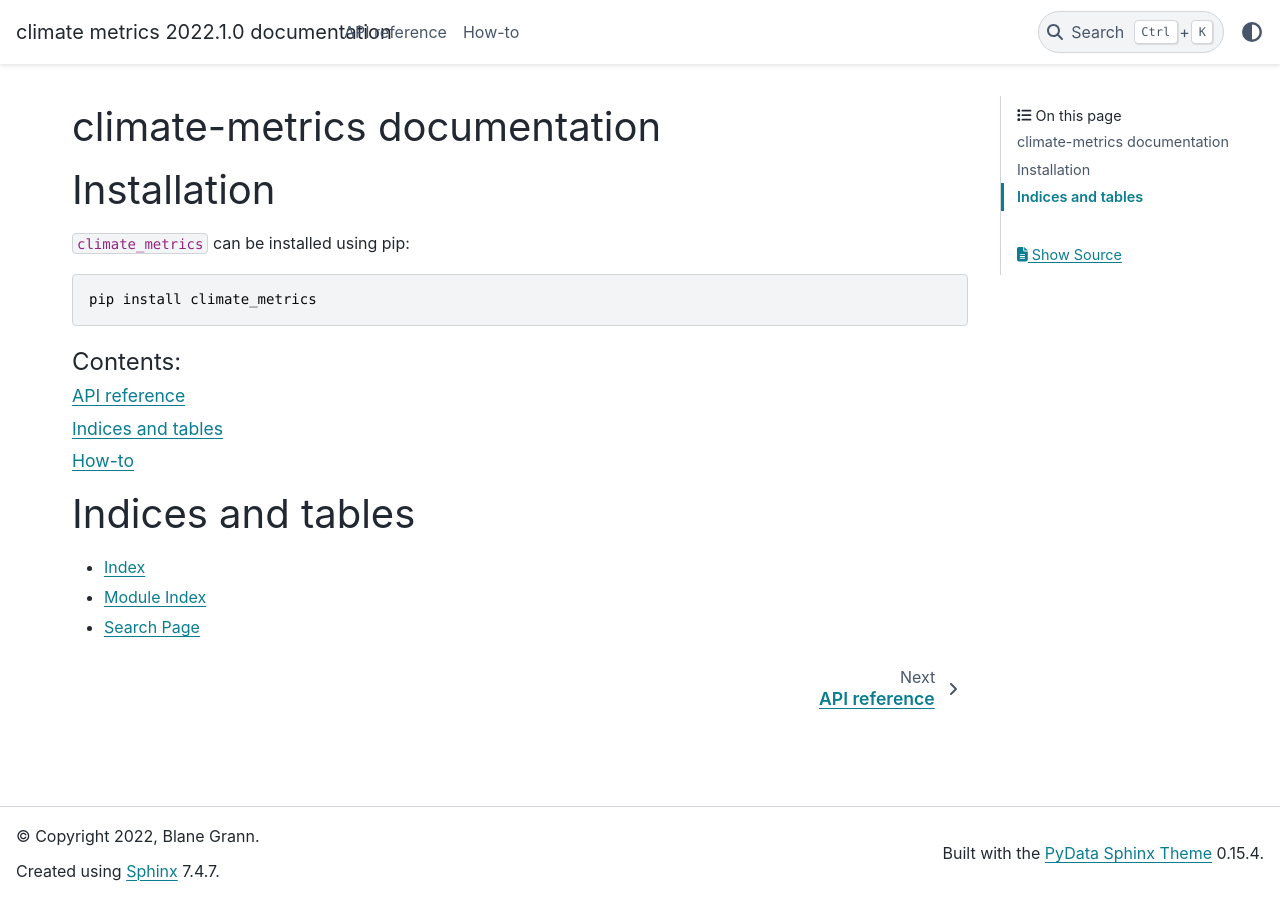
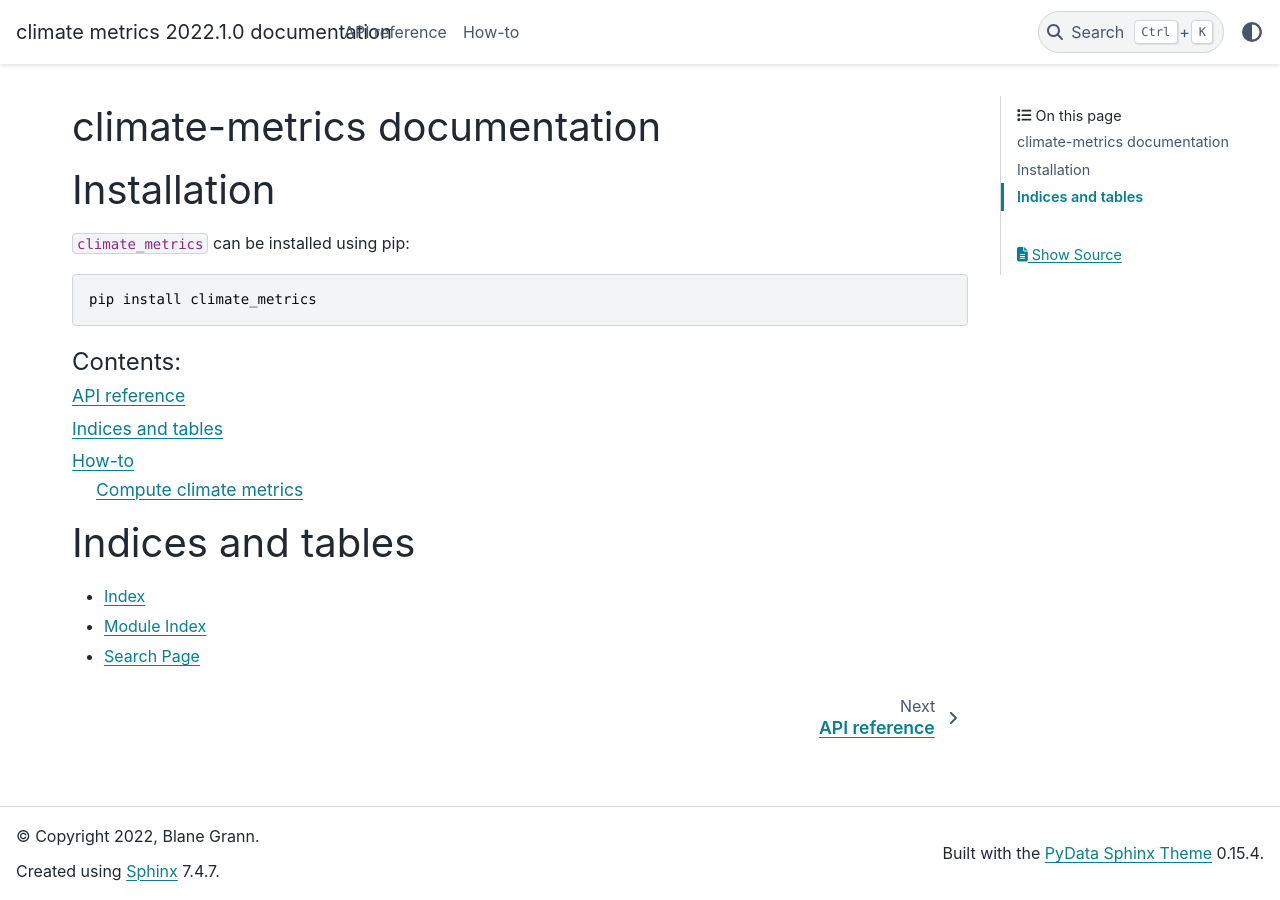
Before and after one commit to BlaneG/climate_metrics, a Sphinx documentation site: the page built from docs/index.rst, in a window 1280 px wide. Built offline with Sphinx 7.4.7 and the PyData theme 0.15.4, drawn with Linux system fonts in a browser that asks for light colours; pages that are not in the unit, such as notebooks, are missing from menus; part of the change alters nothing that is shown.

```diff
--- a/docs/conf.py
+++ b/docs/conf.py
@@ -31,9 +31,10 @@ release = '2022.1.0'
 # extensions coming with Sphinx (named 'sphinx.ext.*') or your custom
 # ones.
 extensions = [
-    'numpydoc',
+    'numpydoc',  # numpy formatted docstrings
     'sphinx.ext.autodoc',
-    'sphinx.ext.autosummary'
+    'sphinx.ext.autosummary',
+    'myst_nb'  # for rendering .ipynb files
 ]
 
 # Add any paths that contain templates here, relative to this directory.
--- a/docs/requirements.txt
+++ b/docs/requirements.txt
@@ -1,9 +1,13 @@
 # a requirement for deploying to github pages
 # https://www.sphinx-doc.org/en/master/tutorial/deploying.html#publishing-your-html-documentation
 furo==2021.11.16
+
+# Sphinx
+sphinx
 numpydoc
 pydata-sphinx-theme
-sphinx
+# for rendering .ipynb files
+myst-nb
 
 # package requirements
 numpy
```
